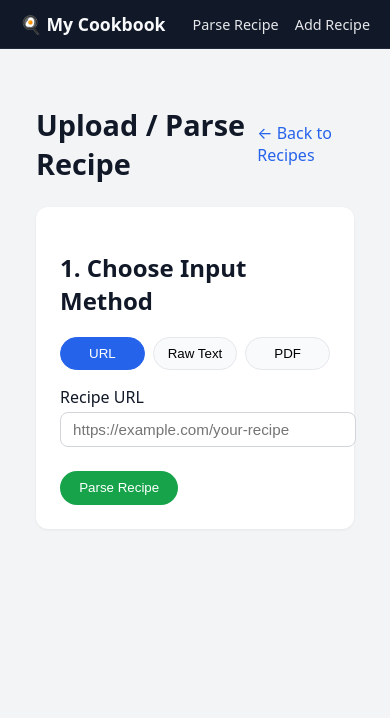
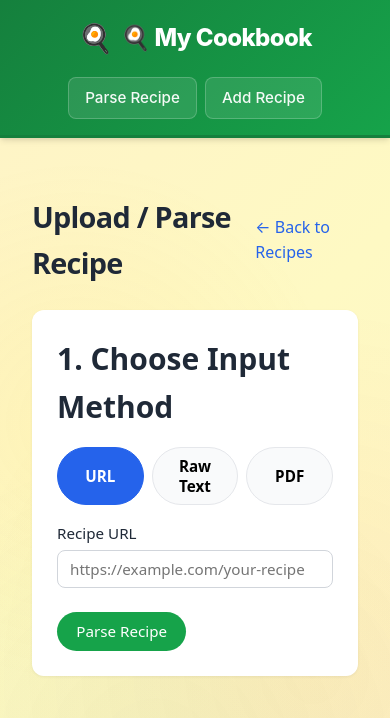
Before and after one commit to rwilliamspbg-ops/My-Cookbook-V1.0, a Next.js app: page /upload in a window 390 px wide. Shown: the top 718 px of the page. Built offline with nearby package versions, Linux system fonts and the light colour scheme.

Commit message:
Add professional design with gradient background and modern styling

```diff
--- a/styles/globals.css
+++ b/styles/globals.css
@@ -1,52 +1,417 @@
+@tailwind base;
+@tailwind components;
+@tailwind utilities;
+
+:root {
+  --primary-color: #16a34a;
+  --primary-hover: #15803d;
+  --secondary-color: #ea580c;
+  --background-start: #fef3c7;
+  --background-end: #fef9c3;
+  --card-bg: rgba(255, 255, 255, 0.95);
+  --text-primary: #1f2937;
+  --text-secondary: #6b7280;
+  --border-color: #e5e7eb;
+}
+
+* {
+  box-sizing: border-box;
+  margin: 0;
+  padding: 0;
+}
+
 body {
-  margin: 0;
-  font-family: system-ui, -apple-system, BlinkMacSystemFont, 'Segoe UI', sans-serif;
-  background: #f3f4f6;
-  color: #111827;
+  font-family: 'Inter', system-ui, -apple-system, BlinkMacSystemFont, 'Segoe UI', sans-serif;
+  background: linear-gradient(135deg, #fef3c7 0%, #fef9c3 50%, #fef3c7 100%);
+  background-attachment: fixed;
+  color: var(--text-primary);
+  line-height: 1.6;
+  min-height: 100vh;
+  position: relative;
+}
+
+/* Subtle pattern overlay */
+body::before {
+  content: '';
+  position: fixed;
+  top: 0;
+  left: 0;
+  right: 0;
+  bottom: 0;
+  background-image:
+    radial-gradient(circle at 20% 50%, rgba(251, 191, 36, 0.08) 0%, transparent 50%),
+    radial-gradient(circle at 80% 80%, rgba(234, 88, 12, 0.06) 0%, transparent 50%),
+    radial-gradient(circle at 40% 90%, rgba(22, 163, 74, 0.05) 0%, transparent 40%);
+  pointer-events: none;
+  z-index: 0;
 }
 
 .app-shell {
   min-height: 100vh;
   display: flex;
   flex-direction: column;
+  position: relative;
+  z-index: 1;
 }
 
+/* Header Styling */
 .app-header {
-  background: #111827;
-  color: #f9fafb;
-  border-bottom: 1px solid #1f2937;
+  background: linear-gradient(135deg, #15803d 0%, #16a34a 100%);
+  box-shadow: 0 4px 6px -1px rgba(0, 0, 0, 0.1), 0 2px 4px -1px rgba(0, 0, 0, 0.06);
+  backdrop-filter: blur(10px);
+  position: sticky;
+  top: 0;
+  z-index: 100;
+  border-bottom: 3px solid #15803d;
 }
 
 .app-header-inner {
-  max-width: 1200px;
+  max-width: 1280px;
   margin: 0 auto;
-  padding: 0.75rem 1.25rem;
+  padding: 1rem 1.5rem;
   display: flex;
   align-items: center;
   justify-content: space-between;
 }
 
 .app-logo {
-  font-weight: 700;
-  font-size: 1.1rem;
+  font-weight: 800;
+  font-size: 1.5rem;
   text-decoration: none;
-  color: inherit;
+  color: white;
+  display: flex;
+  align-items: center;
+  gap: 0.5rem;
+  letter-spacing: -0.025em;
+  transition: transform 0.2s ease;
+}
+
+.app-logo:hover {
+  transform: translateY(-2px);
+}
+
+.app-logo::before {
+  content: '🍳';
+  font-size: 1.75rem;
+}
+
+.app-nav {
+  display: flex;
+  gap: 0.5rem;
 }
 
 .app-nav a {
-  margin-left: 1rem;
-  font-size: 0.9rem;
+  padding: 0.5rem 1rem;
+  font-size: 0.95rem;
+  font-weight: 500;
   text-decoration: none;
-  color: #e5e7eb;
+  color: rgba(255, 255, 255, 0.95);
+  border-radius: 0.5rem;
+  transition: all 0.2s ease;
+  background: rgba(255, 255, 255, 0.1);
+  border: 1px solid rgba(255, 255, 255, 0.2);
 }
 
 .app-nav a:hover {
-  color: #a5b4fc;
+  background: rgba(255, 255, 255, 0.2);
+  color: white;
+  transform: translateY(-2px);
+  box-shadow: 0 4px 6px -1px rgba(0, 0, 0, 0.1);
 }
 
+.app-nav a:active {
+  transform: translateY(0);
+}
+
+/* Main Content Area */
 .app-main {
   flex: 1;
-  max-width: 1200px;
+  max-width: 1280px;
+  width: 100%;
   margin: 0 auto;
-  padding: 1.5rem 1.25rem 3rem;
+  padding: 2rem 1.5rem 4rem;
 }
+
+/* Card Styling */
+.card {
+  background: var(--card-bg);
+  border-radius: 1rem;
+  padding: 2rem;
+  box-shadow:
+    0 4px 6px -1px rgba(0, 0, 0, 0.1),
+    0 2px 4px -1px rgba(0, 0, 0, 0.06);
+  border: 1px solid rgba(255, 255, 255, 0.8);
+  backdrop-filter: blur(10px);
+  transition: all 0.3s ease;
+}
+
+.card:hover {
+  box-shadow:
+    0 10px 15px -3px rgba(0, 0, 0, 0.1),
+    0 4px 6px -2px rgba(0, 0, 0, 0.05);
+  transform: translateY(-2px);
+}
+
+/* Button Styling */
+button, .button {
+  padding: 0.625rem 1.25rem;
+  font-size: 0.95rem;
+  font-weight: 600;
+  border-radius: 0.5rem;
+  border: none;
+  cursor: pointer;
+  transition: all 0.2s ease;
+  font-family: inherit;
+  display: inline-flex;
+  align-items: center;
+  justify-content: center;
+  gap: 0.5rem;
+}
+
+button:disabled, .button:disabled {
+  opacity: 0.5;
+  cursor: not-allowed;
+}
+
+.button-primary {
+  background: linear-gradient(135deg, var(--primary-color) 0%, var(--primary-hover) 100%);
+  color: white;
+  box-shadow: 0 2px 4px rgba(22, 163, 74, 0.3);
+}
+
+.button-primary:hover:not(:disabled) {
+  background: linear-gradient(135deg, var(--primary-hover) 0%, #166534 100%);
+  box-shadow: 0 4px 6px rgba(22, 163, 74, 0.4);
+  transform: translateY(-2px);
+}
+
+.button-secondary {
+  background: white;
+  color: var(--text-primary);
+  border: 2px solid var(--border-color);
+  box-shadow: 0 1px 2px rgba(0, 0, 0, 0.05);
+}
+
+.button-secondary:hover:not(:disabled) {
+  background: #f9fafb;
+  border-color: var(--primary-color);
+  transform: translateY(-2px);
+}
+
+.button-danger {
+  background: linear-gradient(135deg, #dc2626 0%, #b91c1c 100%);
+  color: white;
+  box-shadow: 0 2px 4px rgba(220, 38, 38, 0.3);
+}
+
+.button-danger:hover:not(:disabled) {
+  background: linear-gradient(135deg, #b91c1c 0%, #991b1b 100%);
+  box-shadow: 0 4px 6px rgba(220, 38, 38, 0.4);
+  transform: translateY(-2px);
+}
+
+/* Input Styling */
+input[type="text"],
+input[type="number"],
+input[type="url"],
+textarea,
+select {
+  width: 100%;
+  padding: 0.75rem 1rem;
+  font-size: 1rem;
+  border: 2px solid var(--border-color);
+  border-radius: 0.5rem;
+  font-family: inherit;
+  background: white;
+  transition: all 0.2s ease;
+}
+
+input:focus,
+textarea:focus,
+select:focus {
+  outline: none;
+  border-color: var(--primary-color);
+  box-shadow: 0 0 0 3px rgba(22, 163, 74, 0.1);
+}
+
+textarea {
+  resize: vertical;
+  min-height: 100px;
+}
+
+/* Label Styling */
+label {
+  display: block;
+  margin-bottom: 0.5rem;
+  font-weight: 600;
+  color: var(--text-primary);
+  font-size: 0.95rem;
+}
+
+/* Recipe Grid */
+.recipe-grid {
+  display: grid;
+  grid-template-columns: repeat(auto-fill, minmax(300px, 1fr));
+  gap: 1.5rem;
+  margin-top: 2rem;
+}
+
+/* Recipe Card */
+.recipe-card {
+  background: var(--card-bg);
+  border-radius: 1rem;
+  overflow: hidden;
+  box-shadow:
+    0 4px 6px -1px rgba(0, 0, 0, 0.1),
+    0 2px 4px -1px rgba(0, 0, 0, 0.06);
+  border: 1px solid rgba(255, 255, 255, 0.8);
+  transition: all 0.3s ease;
+  cursor: pointer;
+}
+
+.recipe-card:hover {
+  transform: translateY(-4px);
+  box-shadow:
+    0 20px 25px -5px rgba(0, 0, 0, 0.1),
+    0 10px 10px -5px rgba(0, 0, 0, 0.04);
+}
+
+.recipe-card-image {
+  width: 100%;
+  height: 200px;
+  object-fit: cover;
+  background: linear-gradient(135deg, #fbbf24 0%, #f59e0b 100%);
+}
+
+.recipe-card-content {
+  padding: 1.5rem;
+}
+
+.recipe-card-title {
+  font-size: 1.25rem;
+  font-weight: 700;
+  color: var(--text-primary);
+  margin-bottom: 0.5rem;
+}
+
+.recipe-card-meta {
+  display: flex;
+  gap: 1rem;
+  font-size: 0.875rem;
+  color: var(--text-secondary);
+  margin-top: 1rem;
+}
+
+/* Alert Messages */
+.alert {
+  padding: 1rem 1.25rem;
+  border-radius: 0.5rem;
+  margin-bottom: 1.5rem;
+  font-weight: 500;
+  display: flex;
+  align-items: center;
+  gap: 0.75rem;
+}
+
+.alert-success {
+  background: #d1fae5;
+  color: #065f46;
+  border: 1px solid #6ee7b7;
+}
+
+.alert-error {
+  background: #fee2e2;
+  color: #991b1b;
+  border: 1px solid #fca5a5;
+}
+
+.alert-info {
+  background: #dbeafe;
+  color: #1e40af;
+  border: 1px solid #93c5fd;
+}
+
+/* Page Titles */
+h1 {
+  font-size: 2.5rem;
+  font-weight: 800;
+  color: var(--text-primary);
+  margin-bottom: 0.5rem;
+  letter-spacing: -0.025em;
+}
+
+h2 {
+  font-size: 1.875rem;
+  font-weight: 700;
+  color: var(--text-primary);
+  margin-bottom: 1rem;
+}
+
+h3 {
+  font-size: 1.5rem;
+  font-weight: 600;
+  color: var(--text-primary);
+  margin-bottom: 0.75rem;
+}
+
+/* Loading Spinner */
+.spinner {
+  border: 3px solid rgba(22, 163, 74, 0.1);
+  border-top: 3px solid var(--primary-color);
+  border-radius: 50%;
+  width: 40px;
+  height: 40px;
+  animation: spin 0.8s linear infinite;
+}
+
+@keyframes spin {
+  0% { transform: rotate(0deg); }
+  100% { transform: rotate(360deg); }
+}
+
+/* Responsive Design */
+@media (max-width: 768px) {
+  .app-header-inner {
+    flex-direction: column;
+    gap: 1rem;
+  }
+
+  .app-nav {
+    width: 100%;
+    justify-content: center;
+  }
+
+  .recipe-grid {
+    grid-template-columns: 1fr;
+  }
+
+  h1 {
+    font-size: 2rem;
+  }
+
+  .app-main {
+    padding: 1.5rem 1rem 3rem;
+  }
+}
+
+/* Utility Classes */
+.text-center {
+  text-align: center;
+}
+
+.mt-1 { margin-top: 0.5rem; }
+.mt-2 { margin-top: 1rem; }
+.mt-3 { margin-top: 1.5rem; }
+.mt-4 { margin-top: 2rem; }
+
+.mb-1 { margin-bottom: 0.5rem; }
+.mb-2 { margin-bottom: 1rem; }
+.mb-3 { margin-bottom: 1.5rem; }
+.mb-4 { margin-bottom: 2rem; }
+
+.flex { display: flex; }
+.flex-col { flex-direction: column; }
+.gap-2 { gap: 1rem; }
+.gap-3 { gap: 1.5rem; }
+.items-center { align-items: center; }
+.justify-between { justify-content: space-between; }
```
